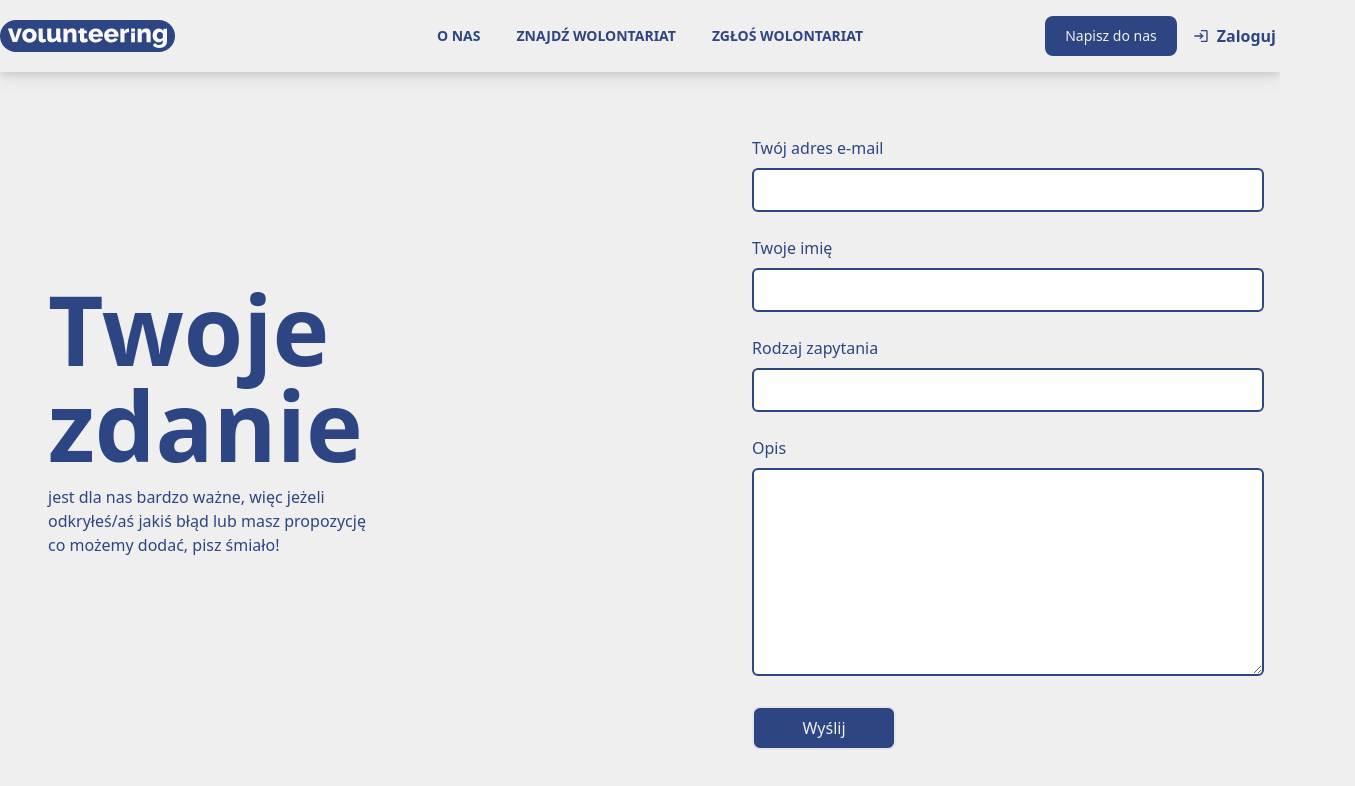
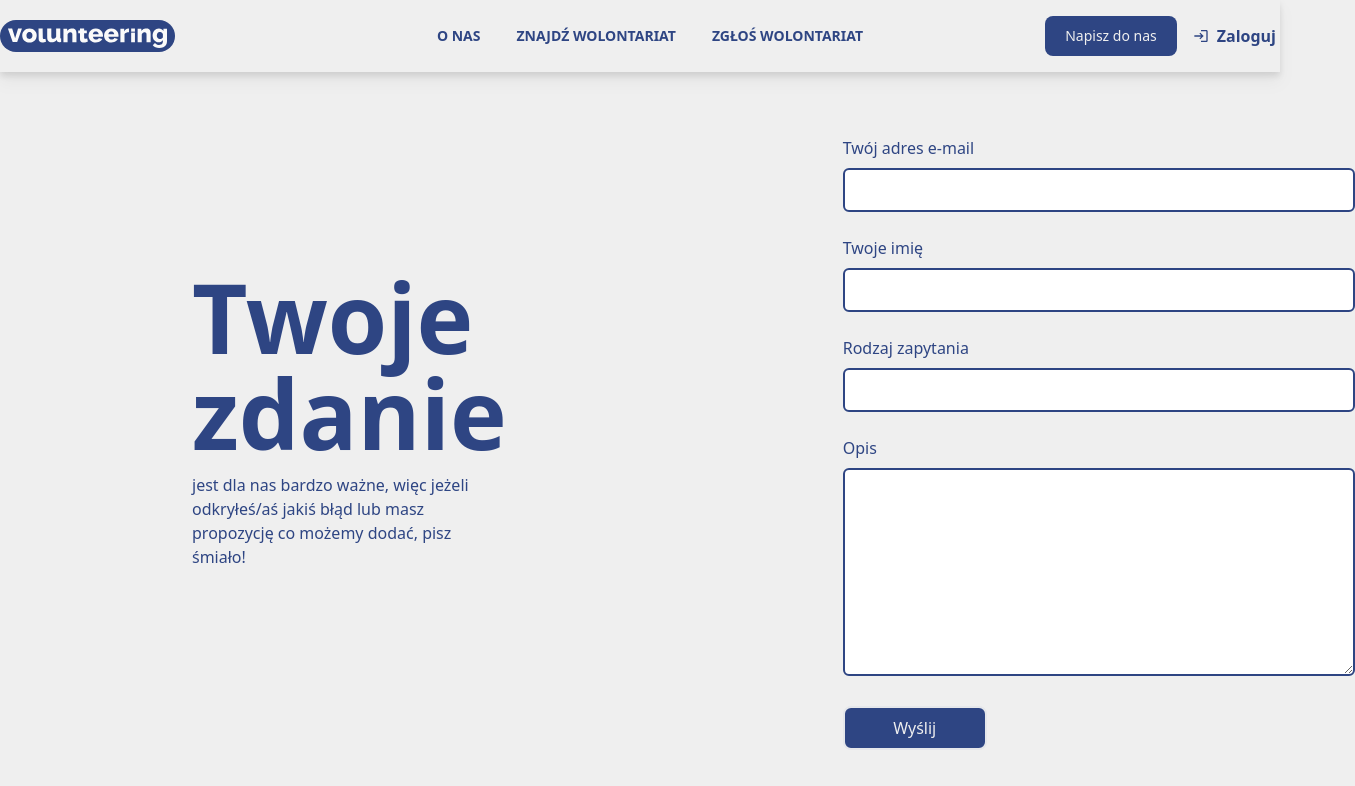
Before and after one commit to style77/volunteering, a Next.js app: page /contact in a window 1280 px wide. Shown: the top 786 px of the page, 1355 px wide, since content can reach past the window. Built offline with nearby package versions, Linux system fonts and the light colour scheme; no server answers; what tailwindcss-font-inter would draw is missing.

Commit message:
Poprawki kosmetyczne i tworzenie okna modalnego

```diff
--- /dev/null
+++ b/components/modals/volunteeringAnnoucment.tsx
@@ -0,0 +1,11 @@
+export const VolunteeringAnnoucment = () => {
+    return (
+        <>
+        <main>
+            <div className="bg-main-color">
+
+            </div>
+        </main>
+        </>
+    )
+}
--- a/pages/contact.tsx
+++ b/pages/contact.tsx
@@ -74,7 +74,7 @@ const Contact: NextPage = () => {
         <title>Volunteering - Kontakt</title>
       </Head>
       <div className="flex flex-wrap md:flex-nowrap h-full min-w-screen items-center justify-center xl:justify-start mt-8 md:mt-48">
-        <div className="flex flex-col basis-1/3 ml-0 xl:ml-12 mb-52">
+        <div className="flex flex-col basis-1/3 ml-0 xl:ml-48 mb-52">
           <h1 className="text-8xl font-inter font-semibold text-main-color">
             Twoje zdanie
           </h1>
@@ -84,7 +84,7 @@ const Contact: NextPage = () => {
           </h6>
         </div>
         <div className="flex basis-1/3"></div>
-        <div className="flex basis-1/3 -mt-32 w-full mr-4">
+        <div className="flex basis-1/3 -mt-32 w-full mx-72">
           <form
             onSubmit={handleSubmit}
             ref={form}
--- a/pages/profile.tsx
+++ b/pages/profile.tsx
@@ -133,3 +133,11 @@ const Profile: NextPage = () => {
   );
 };
 export default Profile;
+
+export const ProfileEditMode =() => {
+  return (
+    <>
+
+    </>
+  )
+}
```
